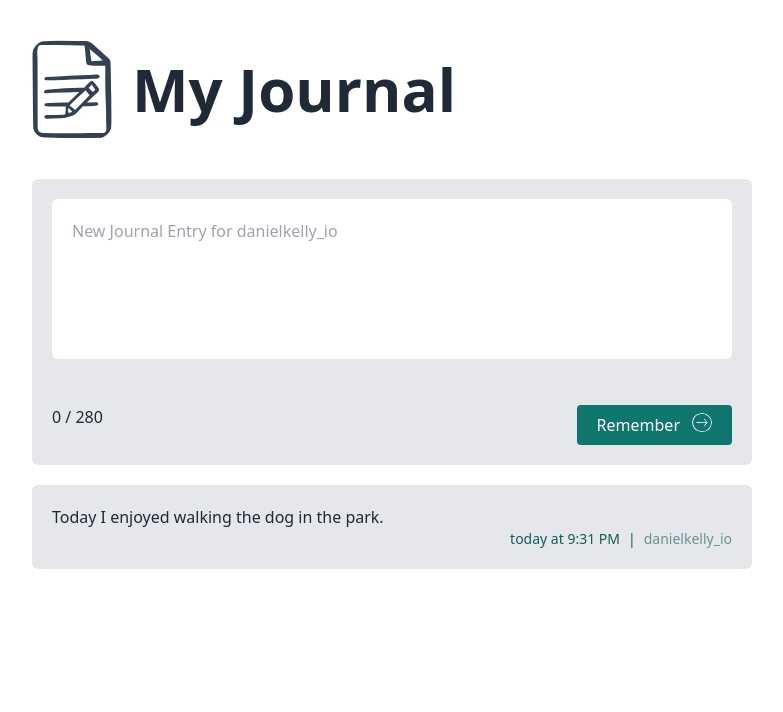
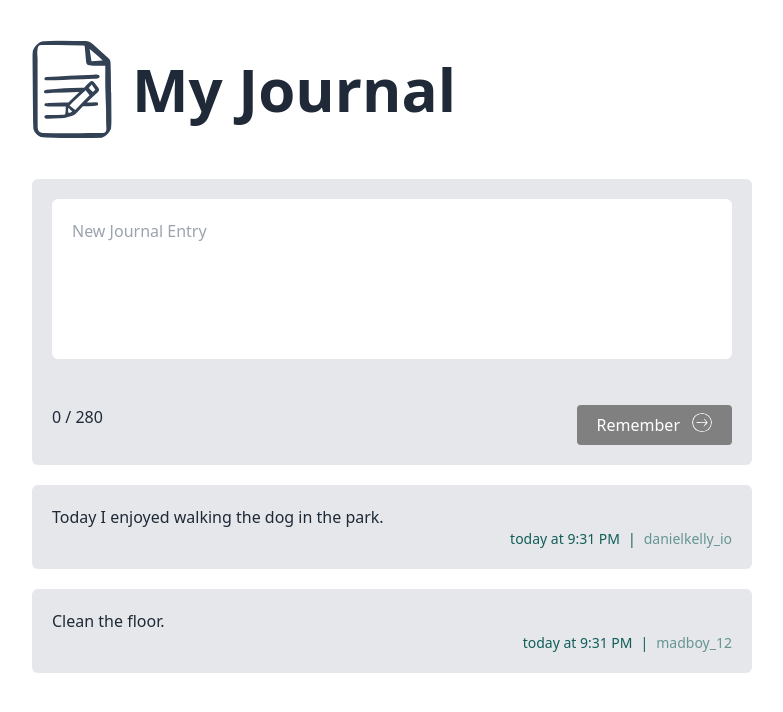
Before and after one commit to mandril888/typescript-vue, a Vue app: page / in a window 1280 px wide. Shown: the top 712 px of the page, without its empty margins (248-1031 px from the left). Built offline with nearby package versions, Linux system fonts and the light colour scheme.

Commit message:
declaring and typing component props

```diff
--- a/src/App.vue
+++ b/src/App.vue
@@ -13,8 +13,27 @@ const user: User = reactive({
 });
 console.log(user.id);
 
+const journalEntries: Entry[] = reactive([
+  {
+    id: 1,
+    text: "Today I enjoyed walking the dog in the park.",
+    emoji: "happy",
+    createdAt: new Date(),
+    userId: 1,
+    username: "danielkelly_io",
+  },
+  {
+    id: 2,
+    text: "Clean the floor.",
+    emoji: "crying",
+    createdAt: new Date(),
+    userId: 2,
+    username: "madboy_12",
+  },
+]);
+
 const handleCreateEntry = (entry: Entry) => {
-  console.log(entry);
+  journalEntries.push(entry);
 };
 </script>
 
@@ -23,8 +42,8 @@ const handleCreateEntry = (entry: Entry) => {
     <TheHeader />
     <EntryEditor @@create="handleCreateEntry" />
     <ul>
-      <li>
-        <EntryCard />
+      <li v-for="entry in journalEntries" :key="entry.id">
+        <EntryCard :entry="entry" />
       </li>
     </ul>
   </main>
--- a/src/components/EntryCard.vue
+++ b/src/components/EntryCard.vue
@@ -1,18 +1,23 @@
 <script lang="ts" setup>
 import DateDisplay from "./DateDisplay.vue";
 import UseEmojis from "@/composables/UseEmojis";
+import type Entry from "@/types/Entry";
 const { findEmoji } = UseEmojis();
+const props = defineProps<{
+  entry: Entry;
+}>();
+const emojiVal = props.entry.emoji === null ? "happy" : props.entry.emoji;
 </script>
 <template>
   <div class="entry-card">
     <div class="entry-card-body">
-      <component width="75" :is="findEmoji('happy')"></component>
-      <div class="entry-text">Today I enjoyed walking the dog in the park.</div>
+      <component width="75" :is="findEmoji(emojiVal)"></component>
+      <div class="entry-text">{{ entry.text }}</div>
     </div>
     <div class="entry-footer">
-      <DateDisplay :date="new Date()" class="mr-2" />
+      <DateDisplay :date="entry.createdAt" class="mr-2" />
       |
-      <span class="ml-2">danielkelly_io</span>
+      <span class="ml-2">{{ entry.username }}</span>
     </div>
   </div>
 </template>
--- a/src/components/EntryEditor.vue
+++ b/src/components/EntryEditor.vue
@@ -27,8 +27,9 @@ const handleSubmitForm = () => {
     text: text.value,
     emoji: emoji.value,
     createdAt: new Date(),
-    userId: 1,
+    userId: 3,
     id: +Math.random().toFixed(2) * 100,
+    username: "mandril888",
   });
   text.value = "";
   emoji.value = null;
@@ -39,12 +40,19 @@ const handleSubmitForm = () => {
     <textarea
       :value="text"
       @keyup="handleTextInput"
-      placeholder="New Journal Entry for danielkelly_io"
+      placeholder="New Journal Entry"
     ></textarea>
     <EmojiField v-model="emoji" />
     <div class="entry-form-footer">
       <span>{{ chartCount }} / {{ maxCharsTextArea }}</span>
-      <button>Remember <ArrowCircleRight width="20" /></button>
+      <button :disabled="chartCount < 3" :class="{ disabled: chartCount < 3 }">
+        Remember <ArrowCircleRight width="20" />
+      </button>
     </div>
   </form>
 </template>
+<style scoped>
+.disabled {
+  background-color: grey;
+}
+</style>
--- a/src/composables/UseEmojis.ts
+++ b/src/composables/UseEmojis.ts
@@ -1,3 +1,4 @@
+import type Emoji from "@/types/Emoji";
 import type { Component } from "@vue/runtime-core";
 import { reactive } from "vue";
 
@@ -17,7 +18,7 @@ export default function UseEmojis() {
   /**
    * Get a single emoji component by name
    */
-  const findEmoji = (name: string) =>
+  const findEmoji = (name: Emoji | null) =>
     emojis.find((emoji) => emoji.name === name)?.component;
 
   return { emojis, findEmoji };
--- a/src/types/Entry.ts
+++ b/src/types/Entry.ts
@@ -6,4 +6,5 @@ export default interface Entry {
   emoji: Emoji | null;
   createdAt: Date;
   userId: number;
+  username: string;
 }
```
